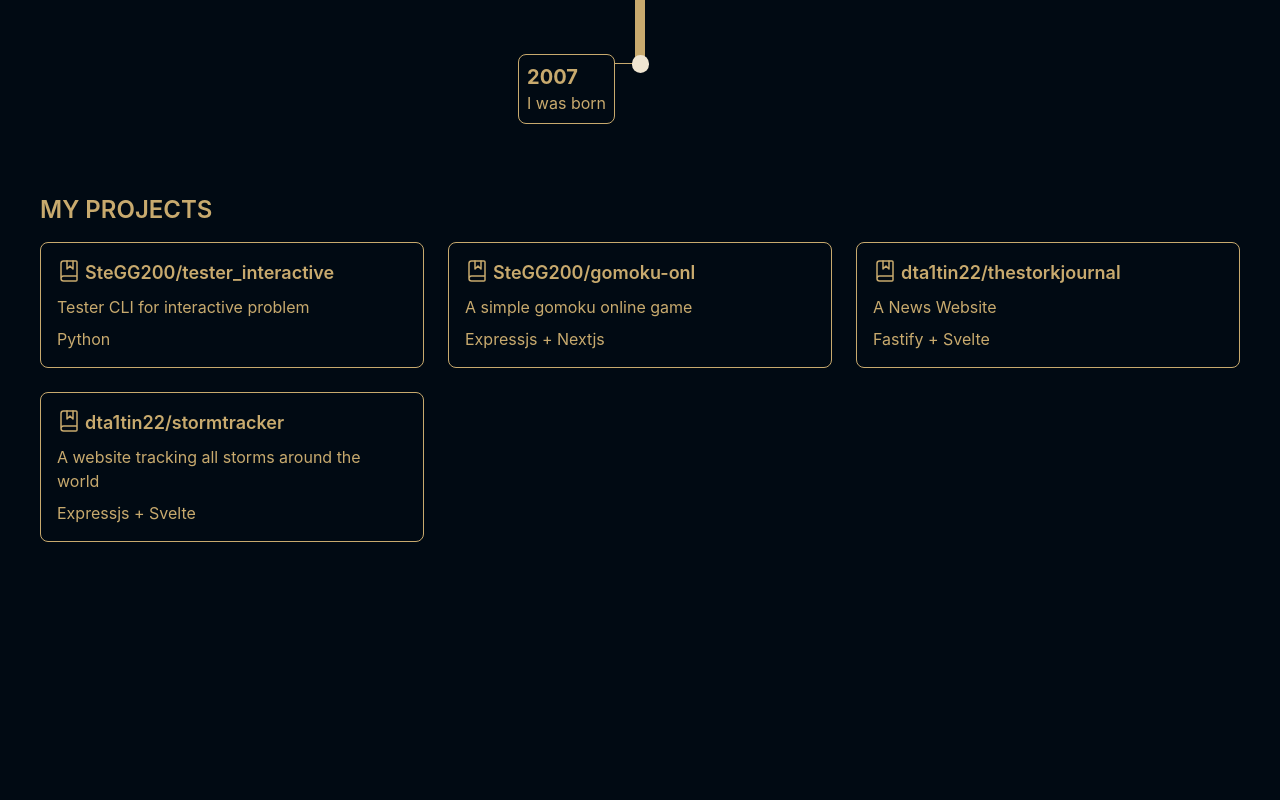
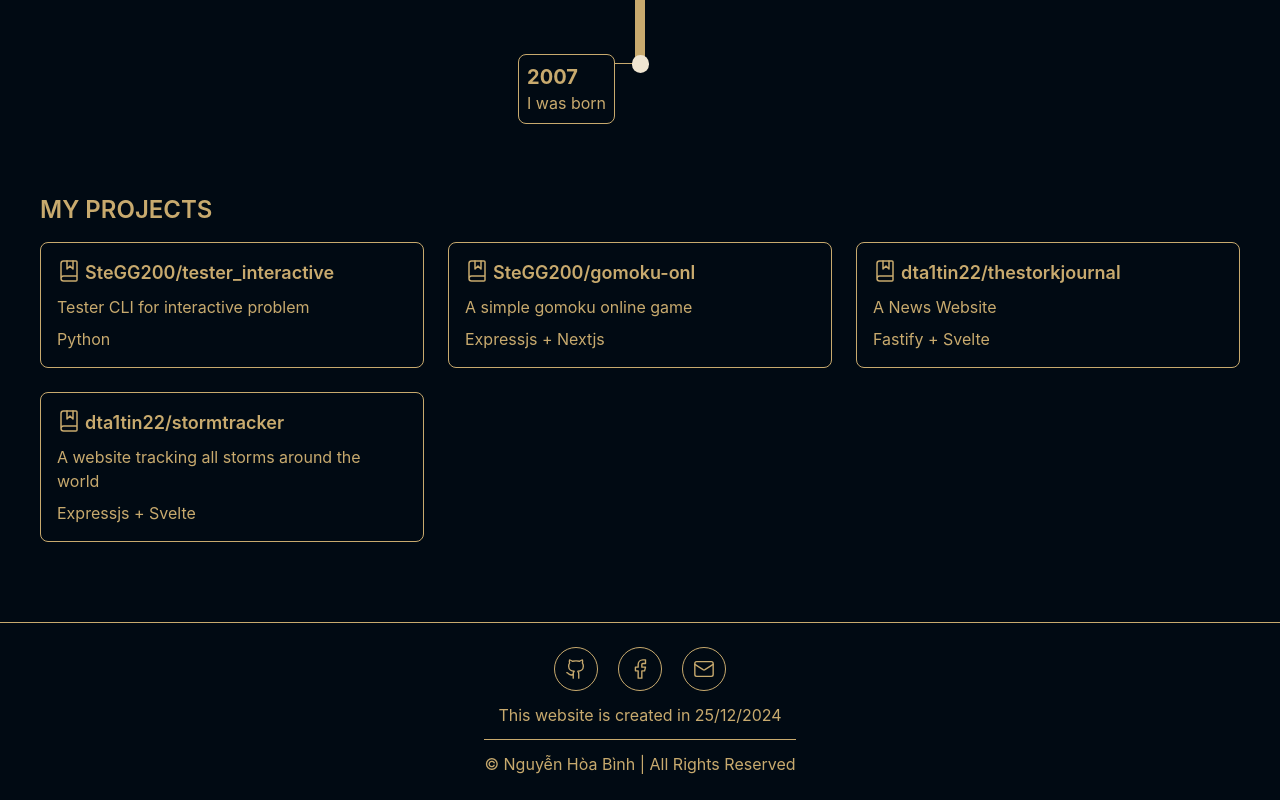
Before and after one commit to SteGG200/SteGG200.github.io, a SvelteKit app: page / in a window 1280 px wide. Shown: the part 2313-3113 px from the top of the page. Before the commit the page ends 2855 px from the top, so only its background shows below. Built offline with nearby package versions, Linux system fonts and the light colour scheme.

Commit message:
Create footer

```diff
--- a/src/components/PersonalLink.svelte
+++ b/src/components/PersonalLink.svelte
@@ -4,11 +4,12 @@
 	interface PersonalLinkProps {
 		Icon: typeof IconType
 		href: string
+		size?: number
 	}
 
-	const { Icon, href } : PersonalLinkProps = $props()
+	const { Icon, href, size = 24 } : PersonalLinkProps = $props()
 </script>
 
 <a href={href} target="_blank" class="block w-fit border-1 border-yellow p-[10px] rounded-full hover:bg-yellow group/githublink transition-colors">
-	<Icon strokeWidth={1.5} class="group-hover/githublink:stroke-yellow-light transition-colors"/>
+	<Icon size={size} strokeWidth={1.5} class="group-hover/githublink:stroke-yellow-light transition-colors"/>
 </a>
--- /dev/null
+++ b/src/components/footer/Footer.svelte
@@ -0,0 +1,24 @@
+<script lang="ts">
+	import PersonalLink from "$components/PersonalLink.svelte";
+	import { Facebook, Github, Mail } from "lucide-svelte";
+
+
+</script>
+
+<footer class="w-full border-t-1 border-yellow py-6 text-yellow">
+	<div class="w-fit mx-auto text-center space-y-3">
+		<div class="space-y-3">
+			<div class="flex justify-center space-x-5">
+				<PersonalLink size={22} href="https://github.com/SteGG200" Icon={Github}/>
+				<PersonalLink size={22} href="https://www.facebook.com/geor.steven/" Icon={Facebook}/>
+				<PersonalLink size={22} href="mailto:binhbhgl5@gmail.com" Icon={Mail}/>
+			</div>
+			<div>
+				<p>This website is created in 25/12/2024</p>
+			</div>
+		</div>
+		<div class="border-t-1 border-yellow pt-3">
+			<p>© Nguyễn Hòa Bình | All Rights Reserved</p>
+		</div>
+	</div>
+</footer>
--- a/src/routes/+page.svelte
+++ b/src/routes/+page.svelte
@@ -1,5 +1,6 @@
 <script lang="ts">
-	import Header from "$components/header/Header.svelte";
+	import Footer from "$components/footer/Footer.svelte";
+import Header from "$components/header/Header.svelte";
 	import Loading from "$components/Loading.svelte";
 	import ExperiencesSection from "$components/sections/ExperiencesSection.svelte";
 	import InformationSection from "$components/sections/InformationSection.svelte";
@@ -27,7 +28,7 @@
 {#if isLoading}
   <Loading/>
 {:else}
-	<main class="flex flex-col space-y-20">
+	<main class="flex flex-col space-y-20 mb-20">
 		<div class="h-full">
 			<IntroSection isFirstVisit={isFirstVisit}/>
 			<div class="w-full mt-16 mb-10">
@@ -39,3 +40,5 @@
 		<ProjectsSection/>
 	</main>
 {/if}
+
+<Footer/>
```
